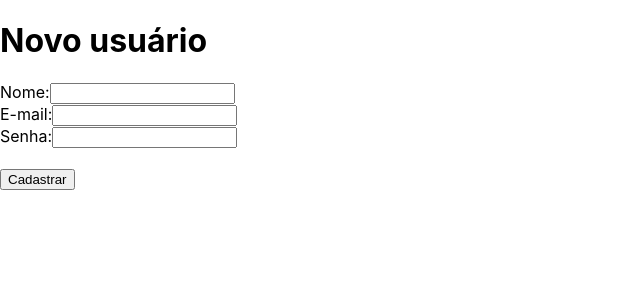
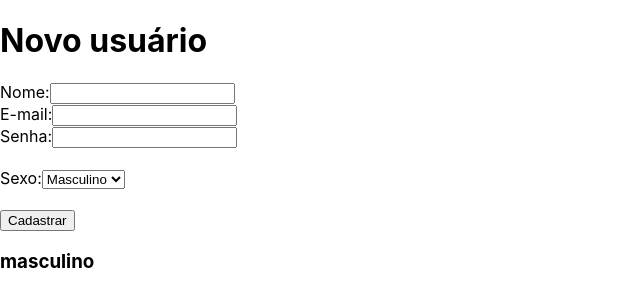
Before and after one commit to leandrolimadeveloper/Curso-react-udemy, a React (Create React App) app in the folder meu-site/: page / in a window 1280 px wide. Shown: the top 306 px of the page, without its empty margins (0-640 px from the left). Built offline with nearby package versions, Linux system fonts and the light colour scheme.

Commit message:
44. Manipulando formularios Pt2

```diff
--- a/meu-site/src/App.js
+++ b/meu-site/src/App.js
@@ -4,25 +4,21 @@
   constructor(props) {
     super(props)
     this.state = {
-      nome: '',
-      email: '',
-      senha: ''
+      form: {
+        nome: '',
+        email: '',
+        senha: '',
+        sexo: 'masculino'
+      }
     }
 
-    this.cadastrar = this.cadastrar.bind(this)
+    this.dadosForm = this.dadosForm.bind(this)
   }
 
-  cadastrar(event) {
-    // alert('Teste!')
-    const {nome, email, senha} = this.state // Desconstruir
-
-    if(nome !== '' && email !== '' && senha !== '') {
-      alert(`Nome: ${nome} \nE-mail: ${email} \nSenha: ${senha}`)
-    } else {
-      this.setState({error: 'Ops! Parece que está faltando algo!'})
-    }
-
-    event.preventDefault()
+  dadosForm(e) {
+    let form = this.state.form
+    form[e.target.name] = e.target.value
+    this.setState({form: form})
   }
 
   render() {
@@ -32,14 +28,27 @@
         {this.state.error && <p>{this.state.error}</p>}
         <form onSubmit={this.cadastrar}>
           <label>Nome:</label>
-          <input type="text" value={this.state.nome} onChange={(e) => this.setState({nome: e.target.value})}></input><br/>
+          <input type="text" name="nome" value={this.state.form.nome} onChange={this.dadosForm}></input><br/>
           <label>E-mail:</label>
-          <input type="email" value={this.state.email} onChange={(e) => this.setState({email: e.target.value})}></input><br/>
+          <input type="email" name="email" value={this.state.form.email} onChange={this.dadosForm}></input><br/>
           <label>Senha:</label>
-          <input type="password" value={this.state.senha} onChange={(e) => this.setState({senha: e.target.value})}></input><br/><br/>
+          <input type="password" name="senha" value={this.state.form.senha} onChange={this.dadosForm}></input><br/><br/>
+
+          <label>Sexo:</label>
+          <select name="sexo" value={this.state.form.sexo} onChange={this.dadosForm}>
+            <option value="masculino">Masculino</option>
+            <option value="feminino">Feminino</option>
+          </select><br/><br/>
 
           <button type='submit'>Cadastrar</button>
         </form>
+
+        <div>
+          <h3>{this.state.form.nome}</h3>
+          <h3>{this.state.form.email}</h3>
+          <h3>{this.state.form.senha}</h3>
+          <h3>{this.state.form.sexo}</h3>
+        </div>
       </div>
     )
   }
```
